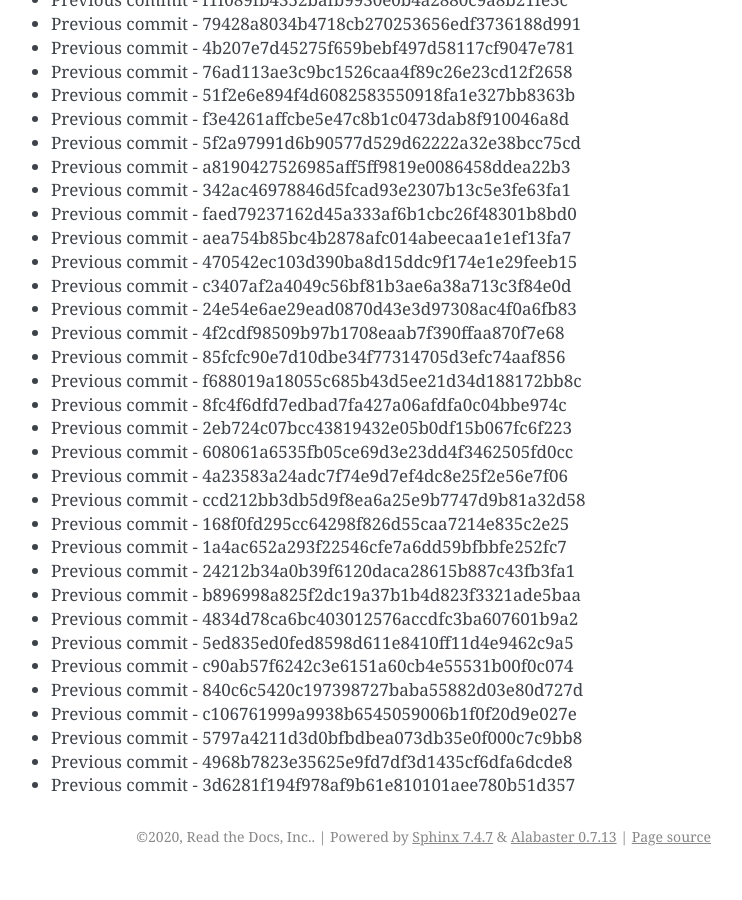
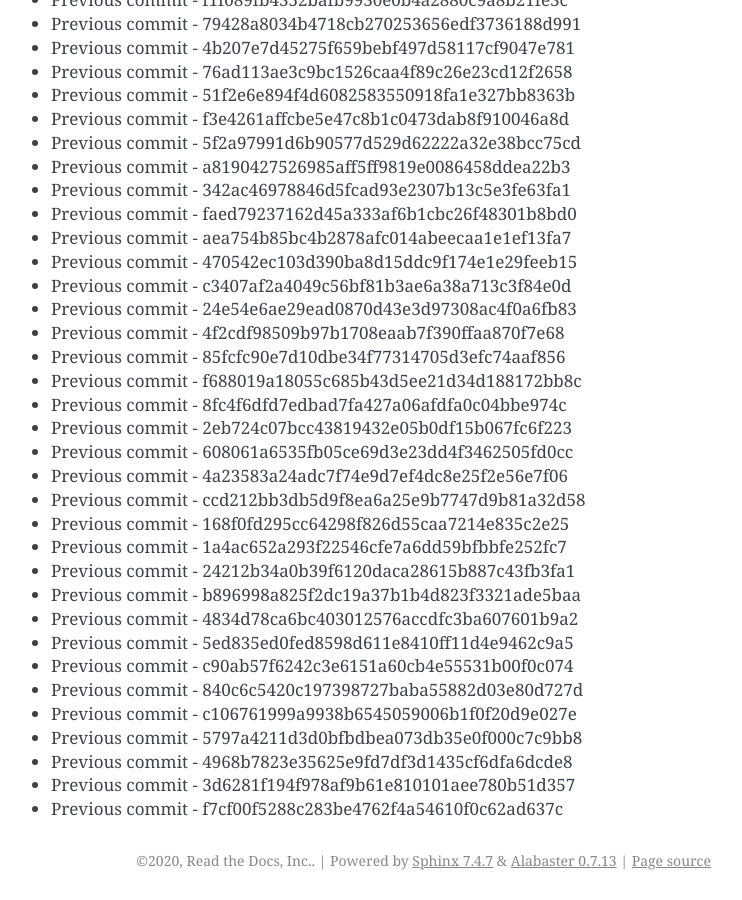
Before and after one commit to readthedocs/rtd-git-stresstest, a Sphinx documentation site: the page built from docs/updates.rst, in a window 1280 px wide and 900 px high, scrolled down 8437 px. Shown: the whole window, without its empty margins (399-1141 px from the left). Built offline with Sphinx 7.4.7, drawn with Linux system fonts in a browser that asks for light colours; before the commit the page ends 9313 px from its top, so only the background shows below that.

Commit message:
Generating commit from previous: f7cf00f5288c283be4762f4a54610f0c62ad637c

```diff
--- a/docs/updates.rst
+++ b/docs/updates.rst
@@ -386,3 +386,4 @@ It can be tested for any performance characteristics.
 * Previous commit - 5797a4211d3d0bfbdbea073db35e0f000c7c9bb8
 * Previous commit - 4968b7823e35625e9fd7df3d1435cf6dfa6dcde8
 * Previous commit - 3d6281f194f978af9b61e810101aee780b51d357
+* Previous commit - f7cf00f5288c283be4762f4a54610f0c62ad637c
```
